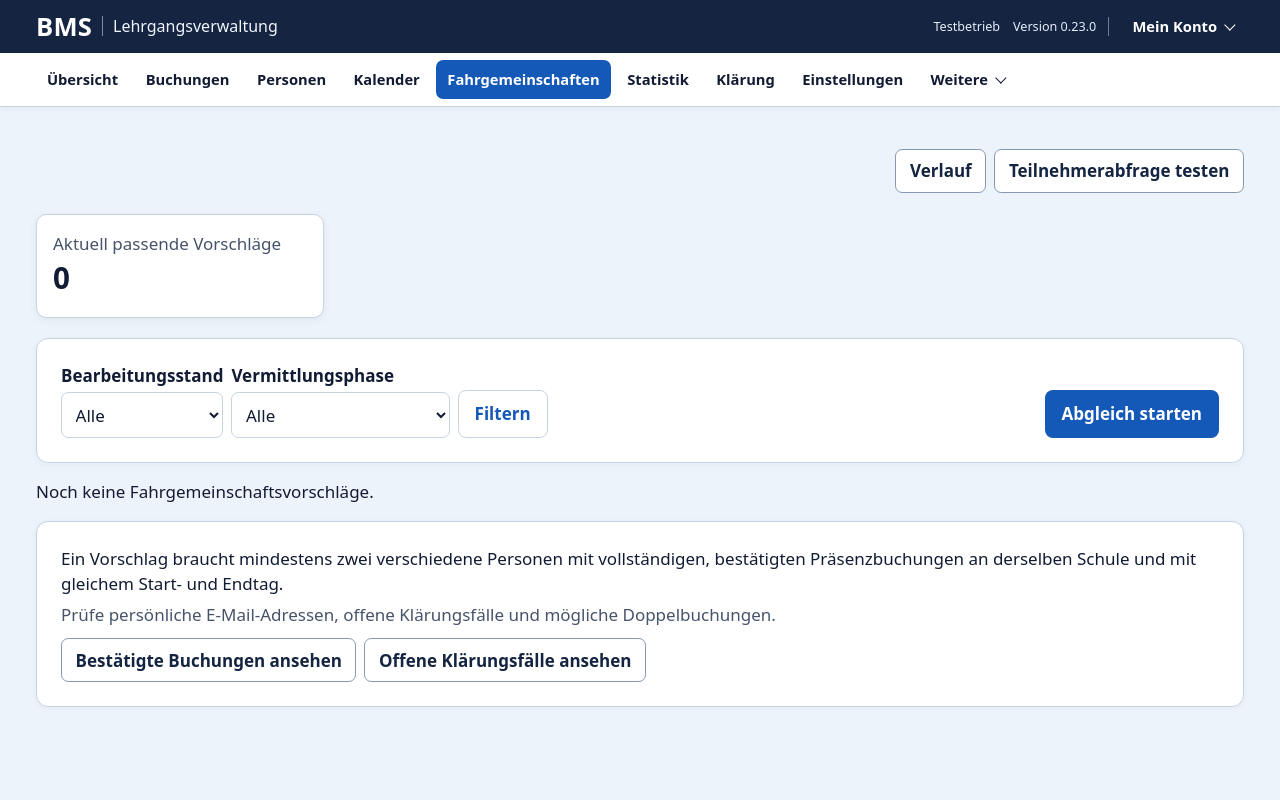
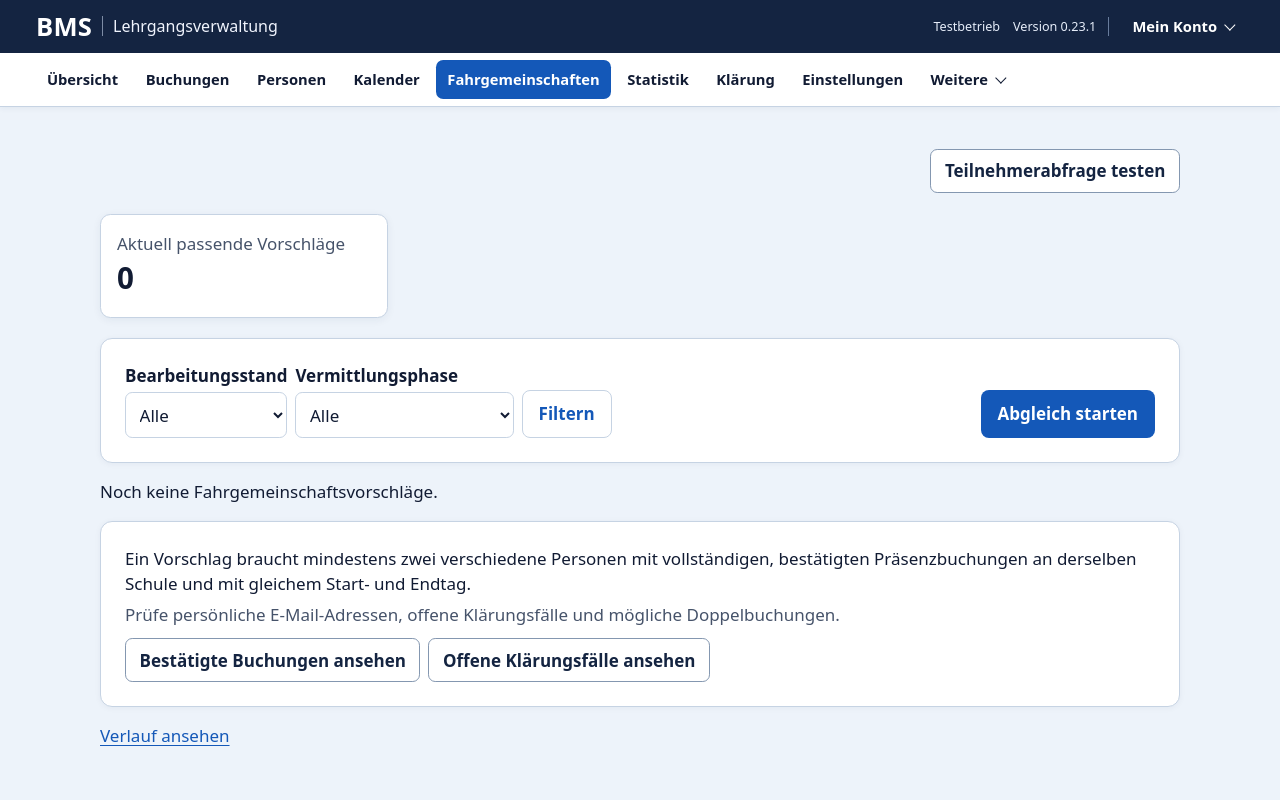
Before and after one commit to nik94lh/Fahrgemeinschaft-Lehrgang, a Django app: page /fahrgemeinschaften/ in a window 1280 px wide. Run offline with Django 5.2, Linux system fonts and the light colour scheme; the visitor is signed in with stand-in values (Sample User, id 1); data that the repository does not hold is empty.

Commit message:
Klarere Fahrgemeinschaftsübersicht und kompaktere Arbeitsansichten

```diff
--- a/bookings/templates/workspace/rides.html
+++ b/bookings/templates/workspace/rides.html
@@ -32,11 +32,19 @@
     .ride-card-footer .button-link { margin-inline-start: auto; }
     .ride-card-inquiries { color: var(--muted); font-size: .87rem; }
     .ride-card-inquiries strong { color: var(--ink); }
-    .ride-card-inquiry-counts { display: flex; flex-wrap: wrap; gap: .15rem .75rem; margin-block-start: .3rem; }
+    .ride-card-inquiry-counts { display: grid; grid-template-columns: repeat(2, minmax(0, 1fr)); gap: .35rem; margin: .5rem 0 0; }
+    .ride-card-inquiry-counts > div { padding: .35rem .55rem; border-radius: .375rem; background: var(--inquiry-count-bg, #ffffffb8); }
+    .ride-card-inquiry-counts dt { font-weight: 650; line-height: 1.2; }
+    .ride-card-inquiry-counts dd { margin-block-start: .15rem; color: var(--inquiry-count-ink, var(--ink)); font-size: 1.3rem; font-weight: 750; font-variant-numeric: tabular-nums; line-height: 1.1; overflow-wrap: anywhere; }
+    .ride-card-inquiry-open { --inquiry-count-bg: #cddff9; --inquiry-count-ink: #173e76; }
+    .ride-card-inquiry-yes { --inquiry-count-bg: #d1eadb; --inquiry-count-ink: #185239; }
+    .ride-card-inquiry-no { --inquiry-count-bg: #f6d9dc; --inquiry-count-ink: #79343c; }
+    .ride-card-inquiry-unavailable { margin-block-start: .4rem; }
     .ride-card-inquiry-form button { width: auto; margin: 0; padding: .47rem .75rem; }
     .ride-empty .quiet { margin-block-start: .35rem; }
     .ride-match-help { margin-block-start: 1rem; }
     .ride-match-help .ride-page-actions { margin-block-start: .65rem; }
+    .ride-history-link { margin-block-start: 1rem; }
     @media (max-width: 560px) {
         .ride-stats div { padding: .7rem .85rem; }
         .ride-stats dt { font-size: .9rem; line-height: 1.4; }
@@ -48,14 +56,11 @@
         <div class="page-heading"><h1 id="ride-cases">Frühere Einzelstrecken</h1></div>
     {% else %}
         <h1 id="ride-cases" class="visually-hidden">Fahrgemeinschaftsvorschläge</h1>
-        <div class="page-heading page-heading--actions">
-            <div class="ride-page-actions">
-                <a class="button-link" href="{% url 'ride_history' %}">Verlauf</a>
-                {% if workspace_edit.rides %}
-                    <a class="button-link" href="{% url 'ride_simulation' %}">Teilnehmerabfrage testen</a>
-                {% endif %}
+        {% if workspace_edit.rides %}
+            <div class="page-heading page-heading--actions">
+                <a class="button-link" href="{% url 'ride_simulation' %}">Teilnehmerabfrage testen</a>
             </div>
-        </div>
+        {% endif %}
         {% if removed %}<p class="notice" role="status">Vorschlag entfernt.</p>{% endif %}
         {% if restored %}<p class="notice" role="status">Vorschlag wiederhergestellt.</p>{% endif %}
         {% if synced %}<p class="notice" role="status">Abgleich abgeschlossen.{% if not active_count %} Keine aktuell passenden Vorschläge.{% endif %}</p>{% endif %}
@@ -161,5 +166,8 @@
                 {% endif %}
             </div>
         {% endif %}
+        {% if not archived %}
+            <p class="ride-history-link"><a href="{% url 'ride_history' %}">Verlauf ansehen</a></p>
+        {% endif %}
     </section>
 {% endblock %}
--- a/bookings/templates/workspace/workspace.css
+++ b/bookings/templates/workspace/workspace.css
@@ -3,6 +3,9 @@
 a { color: var(--accent); text-underline-offset: .16em; }
 body:has(.workspace-main-wide) { --workspace-max: none; }
 .workspace-main-wide { max-width: none; font-size: 1.0625rem; }
+@media (min-width: 1200px) {
+    .workspace-main-wide { max-width: 90%; }
+}
 .page-heading { display: flex; flex-wrap: wrap; justify-content: space-between; align-items: flex-start; gap: 1rem; margin-block-end: 1.3rem; }
 .page-heading--actions { justify-content: flex-end; }
 .page-heading .intro { margin-block-end: 0; max-width: 52rem; }
--- a/config/version.py
+++ b/config/version.py
@@ -1,6 +1,6 @@
 """Version shared by the BMS header and release process."""
 
-BMS_VERSION = "0.23.0"
+BMS_VERSION = "0.23.1"
 
 
 def version_context(_request):
```
Also changed, not shown: bookings/templates/workspace/ride_card.html (+13 -7 lines), tests/test_ride_inquiry_cards.py (+24 -20 lines), tests/test_ride_inquiry_workspace.py (+1 -1 lines), tests/test_rides_ui.py (+5 -0 lines), CHANGELOG.md.
